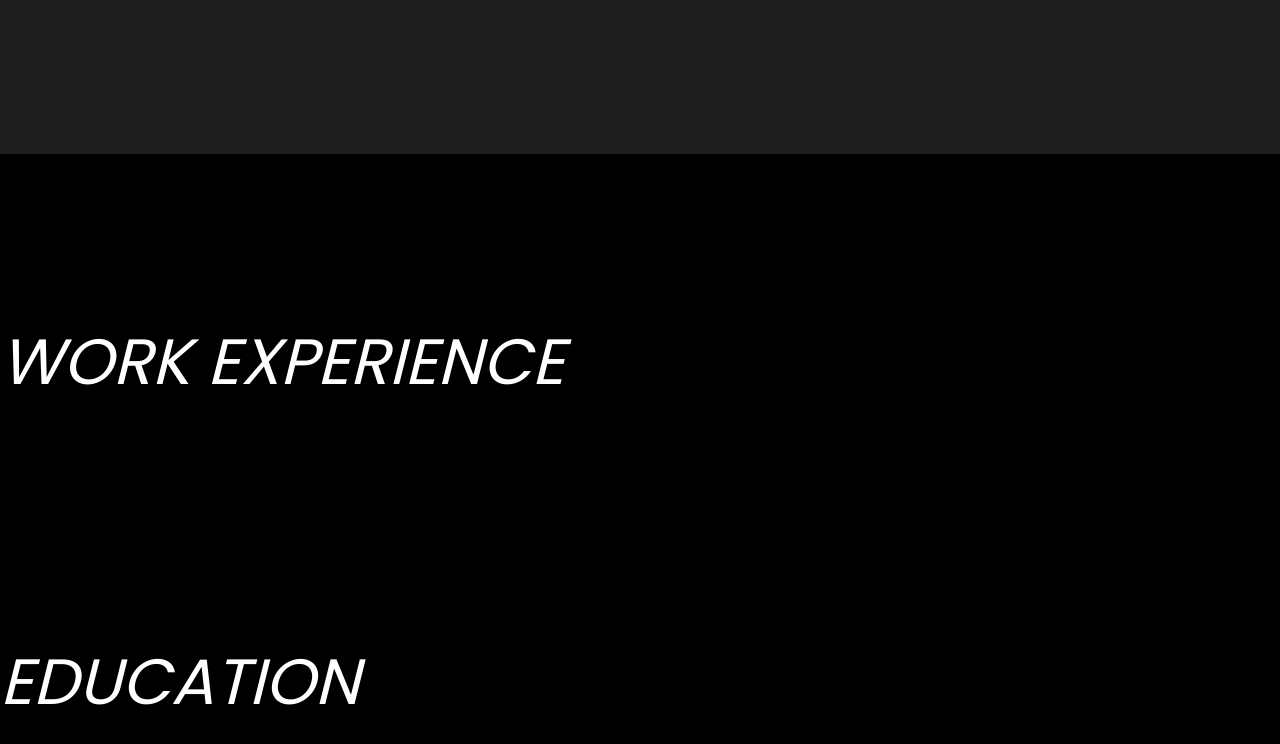
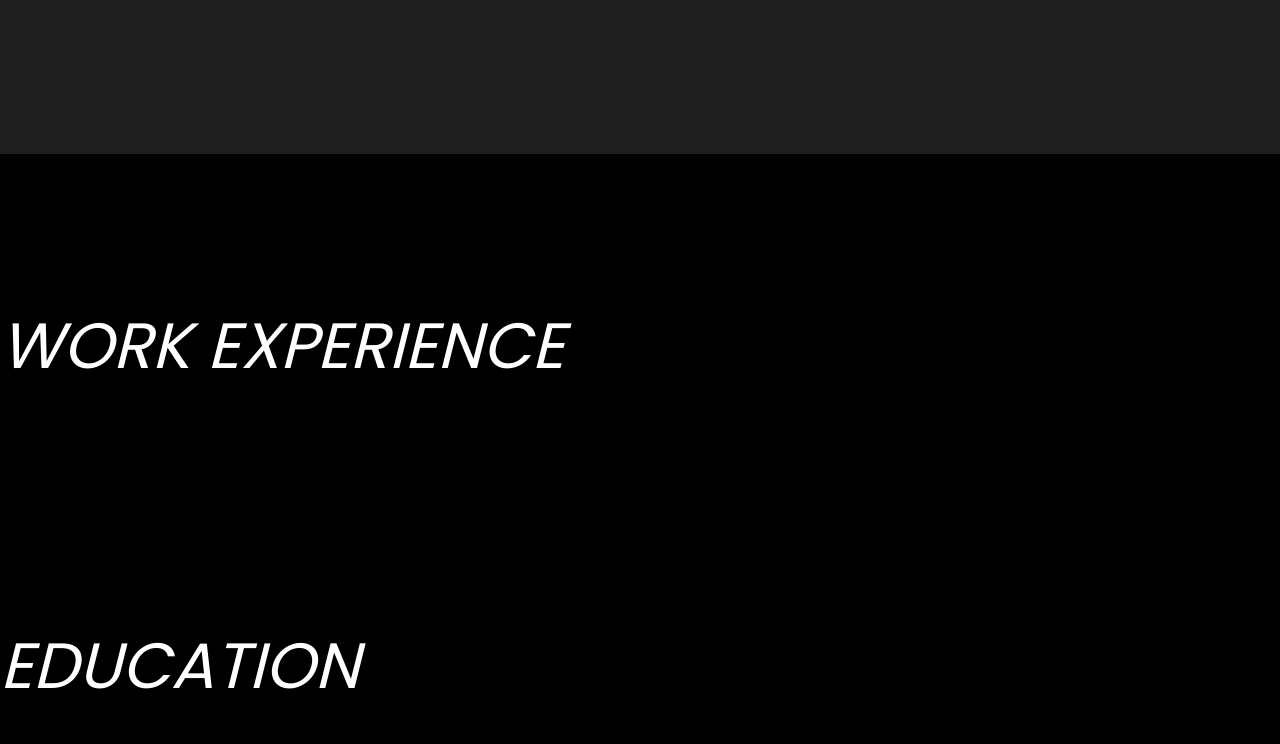
Before and after one commit to connoryang1/connoryang1.github.io, a Next.js app: page / in a window 1280 px wide. Shown: the part 2246-2990 px from the top of the page. Built offline with nearby package versions, Linux system fonts and the light colour scheme.

Commit message:
Styling changes

```diff
--- a/src/app/page.module.scss
+++ b/src/app/page.module.scss
@@ -11,7 +11,7 @@
   // z-index: -1;
   position: absolute;
 
-  margin: 20vh 0;
+  margin: 18vh 0;
 
   color: white;
   font-size: 4rem;
--- a/src/app/page.tsx
+++ b/src/app/page.tsx
@@ -13,7 +13,7 @@ import windowData from "@/data/windowData";
 
 export default function Home() {
   const [windows, setWindows] = useState(windowData);
-  const [loading, setLoading] = useState(false);
+  const [loading, setLoading] = useState(true);
   const [activeIndex, setActiveIndex] = useState(0);
   const [projects, setProjects] = useState<any[]>([]);
 
--- a/src/data/windowData.tsx
+++ b/src/data/windowData.tsx
@@ -57,7 +57,7 @@ const windowData = [
 
       </ul>
     </div>,
-    position: { x: clamp(0, width - 350, 1050), y: 70 },
+    position: { x: clamp(0, width - 200, 1050), y: 70 },
     size: { width: 320, height: 470 },
     active: false,
     minimized: false,
```
